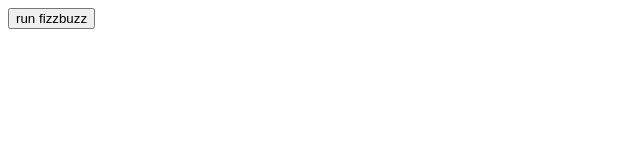
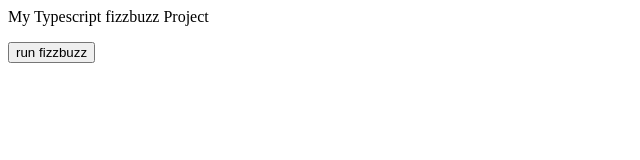
Before and after one commit to lowkeynigam/typescript-c2xyvx, a website: page index.html in a window 1280 px wide. Shown: the whole page, without its empty margins (0-640 px from the left). Drawn offline with Linux system fonts and the light colour scheme.

Commit message:
Testing Commit: add P tag

```diff
--- a/index.html
+++ b/index.html
@@ -1,3 +1,4 @@
 <div id="app"></div>
+<p>My Typescript fizzbuzz Project</p>
 <button id="custom-btn">run fizzbuzz</button>
 <div id = "output"></div>
```
